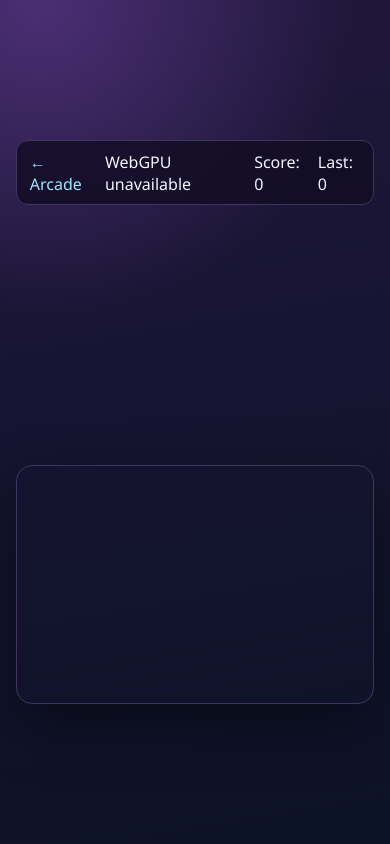
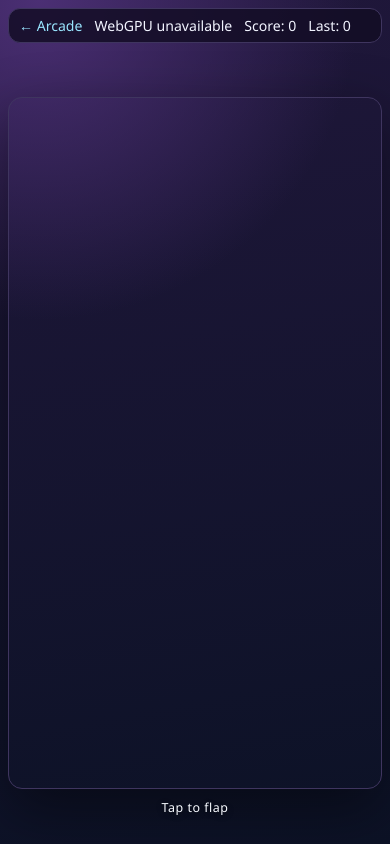
Before and after one commit to davidyanis/offline-arcade, a website with bundled scripts: page apps/arcade/flappy/index.html in a window 390 px wide. Built offline with nearby package versions, Linux system fonts and the light colour scheme.

Commit message:
feat: improve mobile flappy layout and simplify tap hint text styling

```diff
--- a/apps/arcade/flappy/index.html
+++ b/apps/arcade/flappy/index.html
@@ -14,7 +14,10 @@
       <span id="score">Score: 0</span>
       <span id="last-score">Last: 0</span>
     </div>
-    <canvas id="game" width="900" height="600"></canvas>
+    <div id="stage" class="stage">
+      <canvas id="game" width="900" height="600"></canvas>
+      <p id="tap-hint" class="tap-hint">Tap to flap</p>
+    </div>
     <script type="module" src="/src/flappy.ts"></script>
   </body>
 </html>
--- a/apps/arcade/src/flappy.css
+++ b/apps/arcade/src/flappy.css
@@ -10,28 +10,31 @@
 
 body {
   margin: 0;
-  min-height: 100vh;
+  min-height: 100dvh;
   background:
     radial-gradient(circle at 10% 0%, #4b2f74 0%, transparent 35%),
     linear-gradient(170deg, #20173b, #0c1226);
   font-family: "Space Grotesk", "Segoe UI", sans-serif;
   color: var(--ink);
-  display: grid;
-  place-items: center;
-  gap: 0.75rem;
-  padding: 1rem;
+  display: flex;
+  flex-direction: column;
+  gap: 0.55rem;
+  padding: 0.75rem;
+  overscroll-behavior: none;
 }
 
 .hud {
-  width: min(100%, 920px);
+  width: min(100%, 1100px);
+  margin: 0 auto;
   display: flex;
   align-items: center;
-  justify-content: space-between;
-  gap: 0.75rem;
+  flex-wrap: wrap;
+  gap: 0.5rem 0.9rem;
   background: color-mix(in srgb, var(--panel) 84%, transparent);
   border: 1px solid var(--border);
   border-radius: 12px;
-  padding: 0.6rem 0.8rem;
+  padding: 0.5rem 0.72rem;
+  font-size: 0.95rem;
 }
 
 .home-link {
@@ -39,10 +42,73 @@ body {
   text-decoration: none;
 }
 
+.stage {
+  width: min(100%, 1100px);
+  flex: 1;
+  margin: 0 auto;
+  position: relative;
+  display: grid;
+  place-items: center;
+  touch-action: manipulation;
+}
+
 canvas {
-  width: min(100%, 920px);
+  width: min(100%, 1100px);
   aspect-ratio: 3 / 2;
   border-radius: 16px;
   border: 1px solid var(--border);
   box-shadow: 0 20px 60px rgba(0, 0, 0, 0.45);
+  touch-action: manipulation;
 }
+
+.tap-hint {
+  display: none;
+  position: absolute;
+  inset: auto 50% 1rem;
+  transform: translateX(-50%);
+  margin: 0;
+  align-items: center;
+  justify-content: center;
+  padding: 0.32rem 0.6rem;
+  border-radius: 999px;
+  font-size: 0.78rem;
+  line-height: 1;
+  letter-spacing: 0.04em;
+  white-space: nowrap;
+  color: #f7faff;
+  pointer-events: none;
+  text-shadow: 0 2px 6px rgba(0, 0, 0, 0.45);
+}
+
+.tap-hint.game-over {
+  color: #fff6e6;
+}
+
+@media (max-width: 860px) {
+  body {
+    padding: 0.5rem;
+    gap: 0.45rem;
+  }
+
+  .hud {
+    gap: 0.35rem 0.75rem;
+    padding: 0.45rem 0.62rem;
+    font-size: 0.88rem;
+  }
+
+  .stage {
+    min-height: 0;
+  }
+
+  canvas {
+    width: auto;
+    height: min(82dvh, calc(100dvh - 7.8rem));
+    max-width: 100%;
+    max-height: min(82dvh, calc(100dvh - 7.8rem));
+    border-radius: 14px;
+  }
+
+  .tap-hint {
+    display: inline-flex;
+  }
+}
--- a/apps/arcade/src/flappy.ts
+++ b/apps/arcade/src/flappy.ts
@@ -34,15 +34,19 @@ interface State {
 const statusNode = document.querySelector<HTMLSpanElement>("#status");
 const scoreNode = document.querySelector<HTMLSpanElement>("#score");
 const lastScoreNode = document.querySelector<HTMLSpanElement>("#last-score");
+const stageNode = document.querySelector<HTMLDivElement>("#stage");
 const canvasNode = document.querySelector<HTMLCanvasElement>("#game");
+const tapHintNode = document.querySelector<HTMLParagraphElement>("#tap-hint");
 
-if (!statusNode || !scoreNode || !lastScoreNode || !canvasNode) {
+if (!statusNode || !scoreNode || !lastScoreNode || !stageNode || !canvasNode || !tapHintNode) {
   throw new Error("Missing DOM nodes");
 }
 const statusEl = statusNode;
 const scoreEl = scoreNode;
 const lastScoreEl = lastScoreNode;
+const stageEl = stageNode;
 const canvas = canvasNode;
+const tapHintEl = tapHintNode;
 
 const storedLastScore = Number.parseInt(localStorage.getItem(LAST_SCORE_KEY) ?? "0", 10);
 const initialLastScore = Number.isFinite(storedLastScore) ? Math.max(0, storedLastScore) : 0;
@@ -92,7 +96,7 @@ window.addEventListener("keydown", (event) => {
   }
 });
 
-canvas.addEventListener("pointerdown", flap);
+stageEl.addEventListener("pointerdown", flap);
 window.addEventListener("resize", () => renderer?.resize());
 
 let renderer: Awaited<ReturnType<typeof createRenderer>> | null = null;
@@ -192,6 +196,9 @@ function render(): void {
 
   scoreEl.textContent = `Score: ${state.score}`;
   lastScoreEl.textContent = `Last: ${state.lastScore}`;
+  tapHintEl.hidden = state.started && !state.over;
+  tapHintEl.textContent = state.over ? "Tap to restart" : "Tap to flap";
+  tapHintEl.classList.toggle("game-over", state.over);
   if (!state.started) {
     statusEl.textContent = "Press Space / Tap";
   } else if (state.over) {
```
Also changed, not shown: apps/arcade/dist/assets/flappy-Bd7n9Zcv.js (added), apps/arcade/dist/assets/flappy-ClCREJ9t.css (added), apps/arcade/dist/assets/flappy-DhIiro-i.js (deleted), apps/arcade/dist/assets/flappy-Zg2j_Iej.css (deleted), apps/arcade/dist/flappy/index.html.
